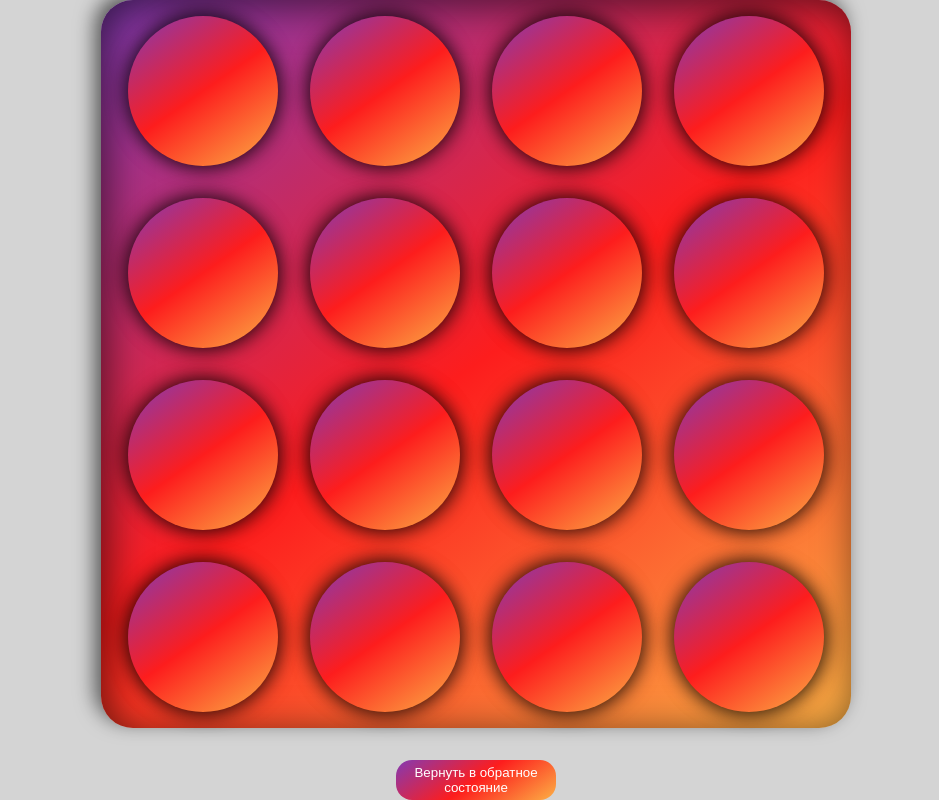
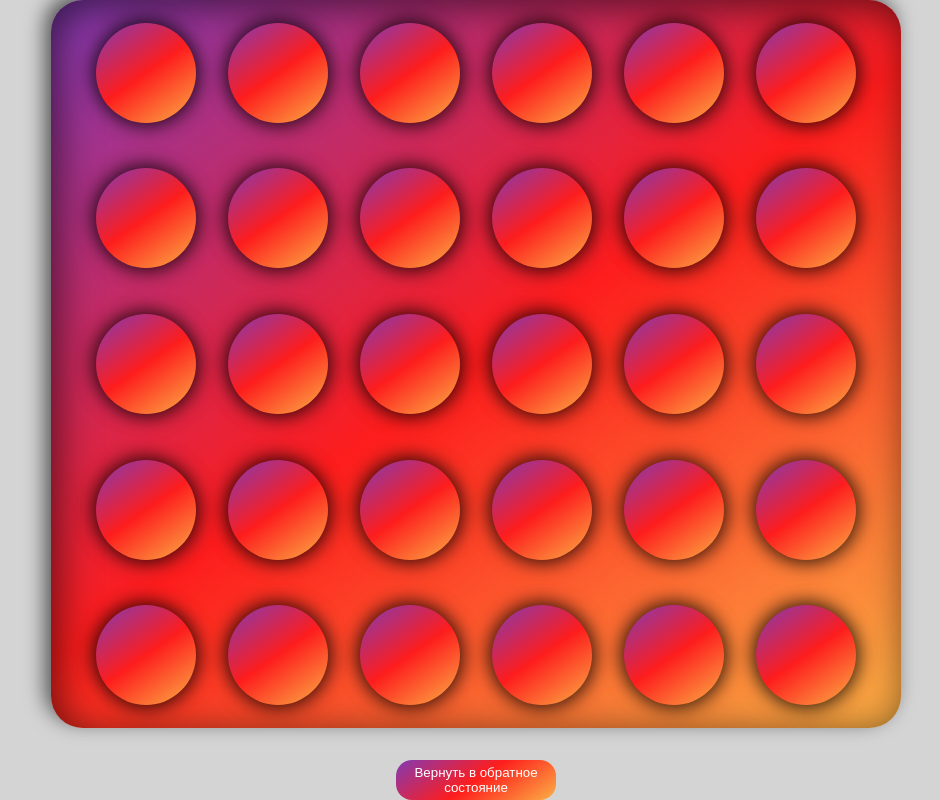
Before and after one commit to HermitBroccoli/popit, a plain HTML site: page index.html in a window 1280 px wide. Shown: the whole page, without its empty margins (164-1103 px from the left). Drawn offline with Linux system fonts and the light colour scheme.

Commit message:
Add files via upload

```diff
--- a/css/main.css
+++ b/css/main.css
@@ -29,8 +29,8 @@ button {
 }
 
 .popit {
-    width: 750px;
-    height: 750px;
+    width: 850px;
+    height: 850px;
     border-radius: 2rem;
     -webkit-border-radius: 2rem;
     -moz-border-radius: 2rem;
@@ -50,8 +50,8 @@ button {
 }
 
 .popit-item {
-    width: 150px;
-    height: 150px;
+    width: 100px;
+    height: 100px;
     background-color: rgba(0, 0, 0, 1);
     border-radius: 50%;
     -webkit-border-radius: 50%;
@@ -69,7 +69,7 @@ button {
     -6px -6px 20px rgba(0, 0, 0, 0.6);
 }
 
-.popit-item:nth-child(4n) {
+.popit-item:nth-child(6n) {
     margin: 0;
 }
 
--- a/index.html
+++ b/index.html
@@ -16,7 +16,21 @@
             <span class="popit-item bg"></span>
             <span class="popit-item bg"></span>
             <span class="popit-item bg"></span>
-            <span class="popit-item bg "></span>
+            <span class="popit-item bg"></span>
+            <span class="popit-item bg"></span>
+            <span class="popit-item bg"></span>
+            <span class="popit-item bg"></span>
+            <span class="popit-item bg"></span>
+            <span class="popit-item bg"></span>
+            <span class="popit-item bg"></span>
+            <span class="popit-item bg"></span>
+            <span class="popit-item bg"></span>
+            <span class="popit-item bg"></span>
+            <span class="popit-item bg"></span>
+            <span class="popit-item bg"></span>
+            <span class="popit-item bg"></span>
+            <span class="popit-item bg"></span>
+            <span class="popit-item bg"></span>
             <span class="popit-item bg"></span>
             <span class="popit-item bg"></span>
             <span class="popit-item bg"></span>
@@ -30,6 +44,7 @@
         <div class="btns">
             <button class="clear bg">Вернуть в обратное состояние</button>
         </div>
+        <audio src="audio/multyashnyiy-zvuk-najatiya-na-knopku-30362 (mp3cut.net).mp3"></audio>
     </div>
     <script src="js/main.js"></script>
 </body>
--- a/js/main.js
+++ b/js/main.js
@@ -2,11 +2,18 @@ const conteiner = document.querySelector('.conteiner');
 
 //pop it item
 const popitConteniner = document.querySelector('.popit'),
-    popitItem = popitConteniner.querySelectorAll('.popit-item');
+    popitItem = popitConteniner.querySelectorAll('.popit-item'),
+    audio = document.querySelector('audio');
+
+audio.pause();
+audio.currentTime = 0;
 
 popitItem.forEach(item => {
     item.addEventListener('click', () => {
+        audio.pause();
+        audio.currentTime = 0;
         item.classList.toggle('popit-item_insert');
+        audio.play();
     });
 });
 
```
Also changed, not shown: 1 other file.
